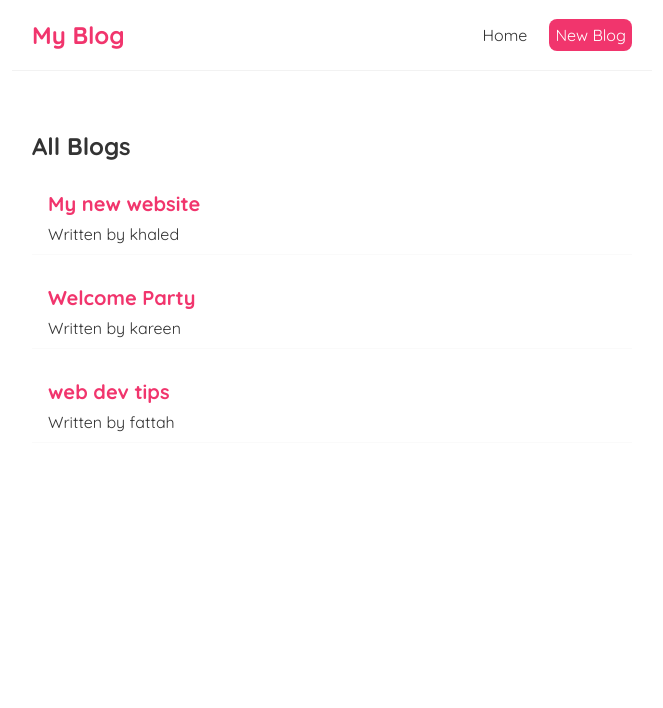
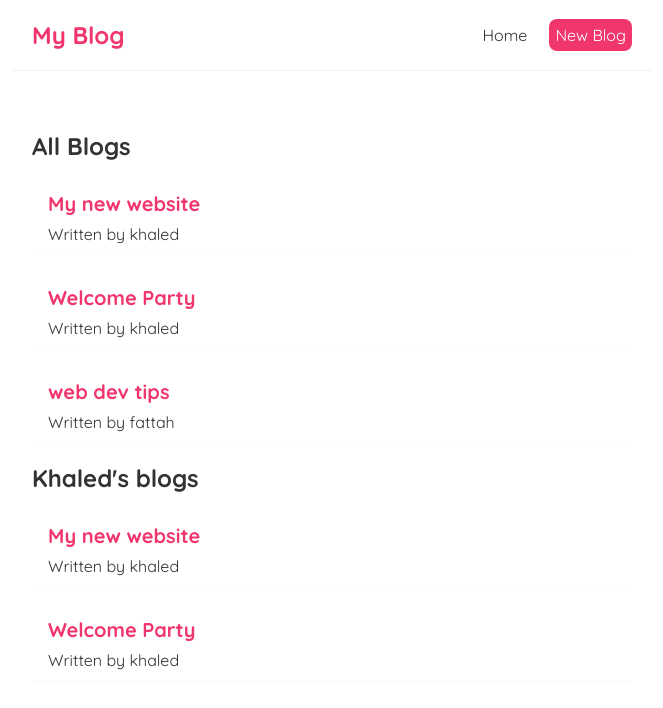
Before and after one commit to khaledsaleh07/blog, a React (Create React App) app: page / in a window 1280 px wide. Shown: the top 708 px of the page, without its empty margins (308-971 px from the left). Built offline with nearby package versions, Linux system fonts and the light colour scheme.

Commit message:
reusing props

```diff
--- a/src/BlogList.js
+++ b/src/BlogList.js
@@ -1,6 +1,6 @@
-const BlogList = (props) => {
-    const blogs = props.blogs;
-    const title = props.title;
+const BlogList = ( {blogs, title} ) => {
+    // const blogs = props.blogs;
+    // const title = props.title;
 
     return (
         <div className="blog-list">
--- a/src/Home.js
+++ b/src/Home.js
@@ -4,13 +4,15 @@ import BlogList from './BlogList';
 const Home = () => {
     const [blogs, setBlogs] = useState([
         { title: 'My new website', body: "dummy data", author: "khaled", id: 1 },
-        { title: 'Welcome Party', body: "dummy data", author: "kareen", id: 2 },
+        { title: 'Welcome Party', body: "dummy data", author: "khaled", id: 2 },
         { title: 'web dev tips', body: "dummy data", author: "fattah", id: 3 },
     ]);
 
     return (
         <div className="home">
             <BlogList blogs = {blogs} title="All Blogs" />
+            <BlogList blogs = {blogs.filter((blog) => blog.author === "khaled")} title="Khaled's blogs" />
+
         </div>
     );
 }
```
